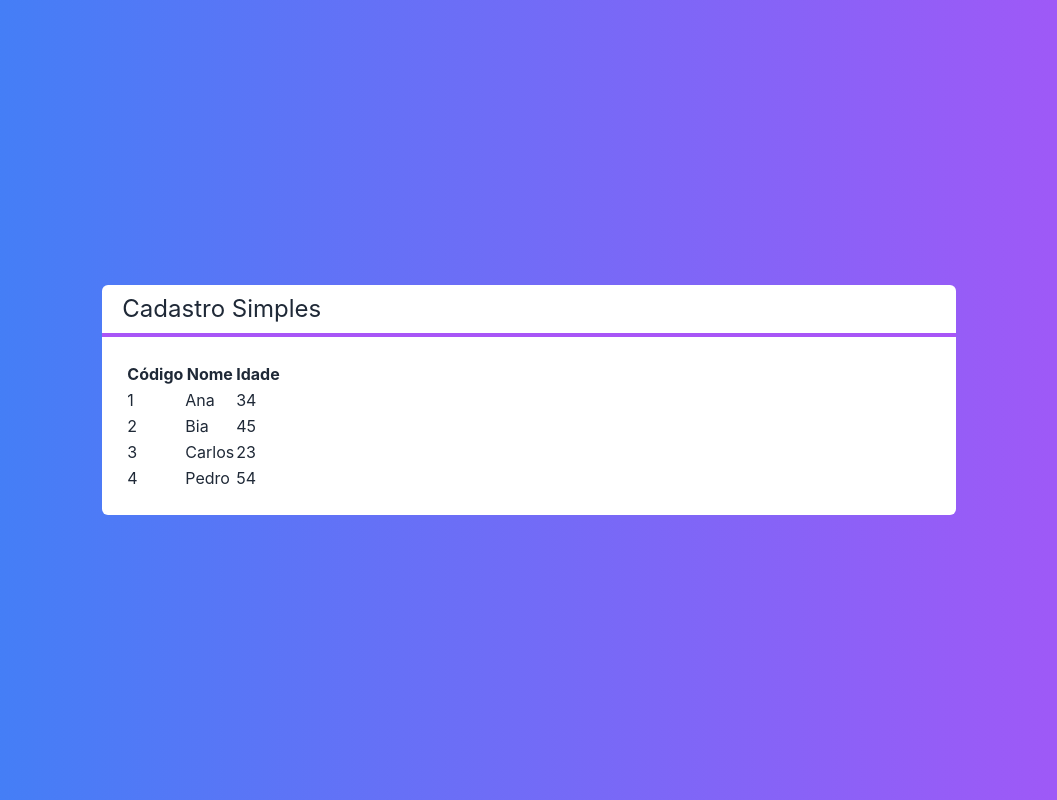
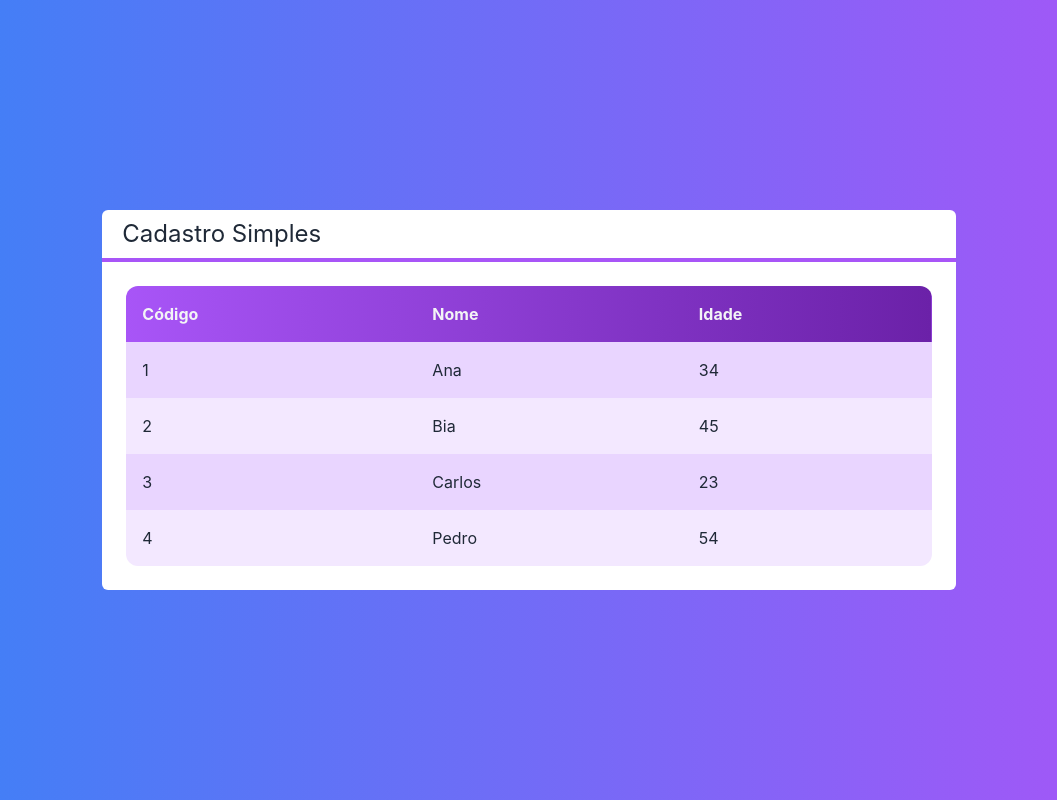
Before and after one commit to gpmendes7/reactreduxfundamentos, a Next.js app in the folder next-crud/: page / in a window 1280 px wide. Shown: the whole page, without its empty margins (111-1168 px from the left). Built offline with nearby package versions, Linux system fonts and the light colour scheme.

Commit message:
109. Componente Tabela #02

```diff
--- a/next-crud/src/components/Tabela.tsx
+++ b/next-crud/src/components/Tabela.tsx
@@ -8,9 +8,9 @@ export default function Tabela(props: TabelaProps) {
   function renderizarCabecalho() {
     return (
       <tr>
-        <th>Código</th>
-        <th>Nome</th>
-        <th>Idade</th>
+        <th className="text-left p-4">Código</th>
+        <th className="text-left p-4">Nome</th>
+        <th className="text-left p-4">Idade</th>
       </tr>
     );
   }
@@ -18,18 +18,28 @@ export default function Tabela(props: TabelaProps) {
   function renderizarDados() {
     return props.clientes?.map((cliente, i) => {
       return (
-        <tr key={cliente.id}>
-          <td>{cliente.id}</td>
-          <td>{cliente.nome}</td>
-          <td>{cliente.idade}</td>
+        <tr
+          key={cliente.id}
+          className={`${i % 2 === 0 ? "bg-purple-200" : "bg-purple-100"}`}
+        >
+          <td className="text-left p-4">{cliente.id}</td>
+          <td className="text-left p-4">{cliente.nome}</td>
+          <td className="text-left p-4">{cliente.idade}</td>
         </tr>
       );
     });
   }
 
   return (
-    <table>
-      <thead>{renderizarCabecalho()}</thead>
+    <table className="w-full rounded-xl overflow-hidden">
+      <thead
+        className={`
+        text-gray-100
+      bg-gradient-to-r from-purple-500 to-purple-800
+      `}
+      >
+        {renderizarCabecalho()}
+      </thead>
       <tbody>{renderizarDados()}</tbody>
     </table>
   );
```
